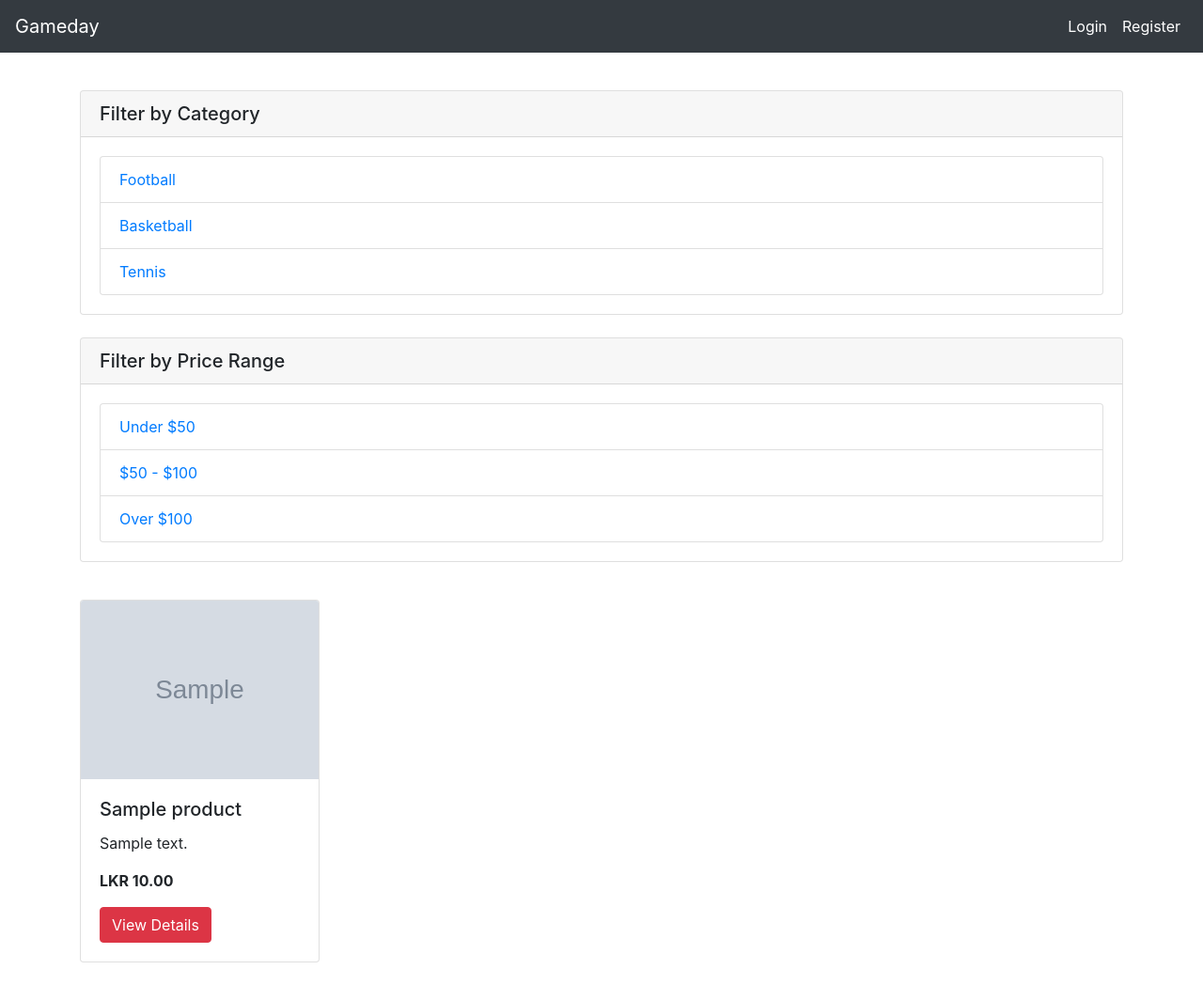
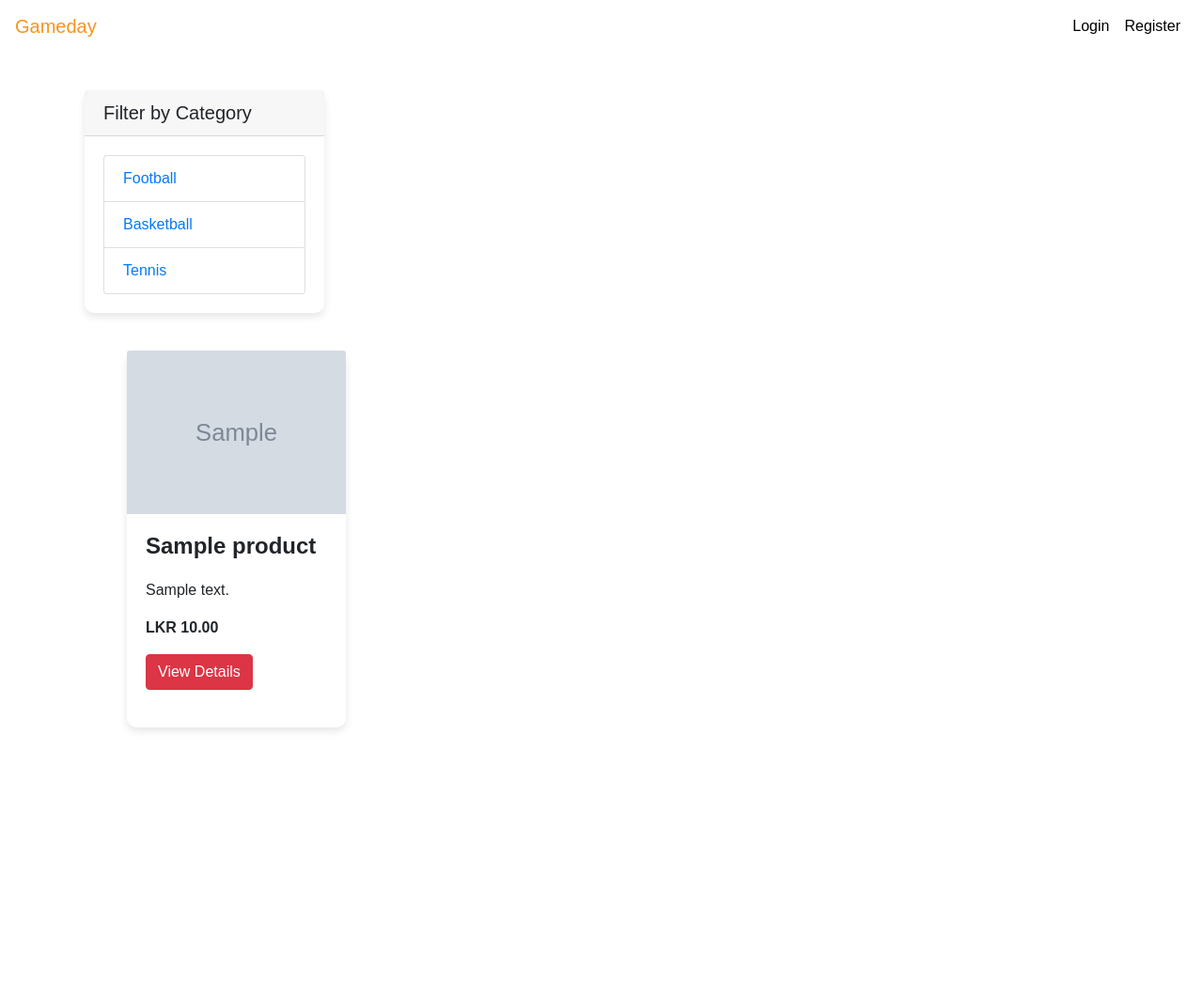
Before and after one commit to theekshanahansa/Group_11-Simple-e-commerce-system, a Django app: page /shop/products/ in a window 1280 px wide. Shown: the whole page at 94% size. After the commit the page ends 778 px from the top, so only its background shows below. Run offline with Django 5.2, Linux system fonts and the light colour scheme; tables that the repository leaves empty hold one stand-in row (values such as "Sample post"); grey boxes marked "Sample" are stand-in pictures; some libraries are stand-ins or nearby versions.

Commit message:
add some styles to product list page

```diff
--- a/shop/static/CSS/styles.css
+++ b/shop/static/CSS/styles.css
@@ -1,245 +1,26 @@
 /* General Styles */
 body {
     font-family: 'Arial', sans-serif;
-    background-color: #d4d4d4; /* Updated background color */
+    background-color: #ffffff; /* Updated background color */
     padding-top: 56px; /* Adjust based on navbar height */
-    margin: 0;
+    margin-left:10px
+}
+.container-fluid {
+    padding-left: 60px;
+    padding-right: 60px;
 }
 
 /* Navbar Styles */
 .navbar {
-    background-color: #ffd335; /* Dark background for navbar */
+    background-color: #ffffff; /* Dark background for navbar */
 }
 
 .navbar-brand {
-    color: #ffffff !important; /* White color for navbar brand */
+    color: #f79420 !important; /* White color for navbar brand */
 }
 
 .navbar-nav .nav-link {
-    color: #ffffff !important; /* White color for navbar links */
-}
-
-/* Button Styles */
-.btn-primary {
-    background-color: #dc3545; /* Red color for primary buttons */
-    border-color: #dc3545; /* Red color for button borders */
-}
-
-.btn-primary:hover {
-    background-color: #c82333; /* Darker red on hover */
-    border-color: #bd2130; /* Darker red for border on hover */
-}
-
-.btn-block {
-    display: block;
-    width: 100%;
-}
-
-/* Home Page Styles */
-.hero {
-    position: relative;
-    background: url('sportsstore2.jpg') center center no-repeat;
-    background-size: cover; /* Ensure the image covers the container */
-    height: 75vh;
-    color: white;
-    text-align: center;
-    display: flex;
-    align-items: center;
-    justify-content: center;
-}
-
-.hero-content {
-    text-align: center;
-}
-
-.hero h1 {
-    font-size: 4rem;
-    font-weight: bold;
-    text-shadow: 2px 2px 4px rgba(0, 0, 0, 0.5);
-}
-
-.hero p {
-    font-size: 1.5rem;
-    text-shadow: 2px 2px 4px rgba(0, 0, 0, 0.5);
-}
-
-.hero .btn {
-    margin-top: 20px;
-}
-
-/* Remove margins for home page */
-.no-margins {
-    padding-left: 0;
-    padding-right: 0;
-}
-
-/* Product Card Styles */
-.card {
-    border: none; /* Remove default card border */
-    border-radius: 10px; /* Add rounded corners to cards */
-    box-shadow: 0 4px 8px rgba(0, 0, 0, 0.1); /* Add subtle shadow for depth */
-}
-
-.card-img-top {
-    height: 350px; /* Set a fixed height for the card images */
-    object-fit: cover; /* Ensure the image covers the entire area without stretching */
-    border-top-left-radius: 10px; /* Rounded corners for the top left and right of the image */
-    border-top-right-radius: 10px;
-}
-
-.card-body {
-    padding: 20px; /* Add padding inside the card body */
-}
-
-.card-title {
-    font-size: 1.25rem; /* Larger font size for the card title */
-    font-weight: bold;
-}
-
-.card-text {
-    font-size: 1rem; /* Regular font size for card text */
-    color: #6c757d; /* Dim color for card text */
-}
-
-.btn-primary {
-    background-color: #dc3545; /* Red color for primary buttons */
-    border-color: #dc3545; /* Red color for button borders */
-}
-
-.btn-primary:hover {
-    background-color: #c82333; /* Darker red on hover */
-    border-color: #bd2130; /* Darker red for border on hover */
-}
-
-@media (max-width: 768px) {
-    .card-img-top {
-        height: 200px; /* Adjust image height for smaller screens */
-    }
-}
-
-
-.popular-categories {
-    background-color: #007bff; /* Blue background color */
-    padding: 20px 0; /* Adjust padding as needed */
-    margin-left: -15px; /* Remove default container padding */
-    margin-right: -15px; /* Remove default container padding */
-}
-
-/* Category Filter Styles */
-.category-filter {
-    margin-bottom: 20px;
-    margin-left: 15px; /* Add left margin for category filter */
-    margin-right: 15px; /* Add right margin for category filter */
-}
-
-.category-filter select {
-    width: 100%;
-    padding: 10px;
-    border: 1px solid #ccc;
-    border-radius: 5px;
-}
-
-/* Footer Styles */
-footer {
-    background-color: #343a40;
-    color: white;
-    padding: 20px 0;
-    text-align: center;
-}
-
-footer a {
-    color: #dc3545;
-    text-decoration: none;
-}
-
-footer a:hover {
-    color: #c82333;
-    text-decoration: underline;
-}
-
-/* Media Queries */
-@media (max-width: 768px) {
-    .hero h1 {
-        font-size: 3rem;
-    }
-
-    .hero p {
-        font-size: 1.25rem;
-    }
-}
-
-/* Login and Register Page Styles */
-.auth-container {
-    display: flex;
-    justify-content: center;
-    align-items: center;
-    min-height: 100vh;
-    padding: 20px;
-}
-
-.auth-form-wrapper {
-    background: white;
-    padding: 40px;
-    border-radius: 10px;
-    box-shadow: 0 4px 10px rgba(0, 0, 0, 0.1);
-    max-width: 500px;
-    width: 100%;
-    text-align: center;
-}
-
-.auth-title {
-    margin-bottom: 20px;
-    font-size: 24px;
-    color: #333;
-}
-
-.auth-form-wrapper .form-group {
-    margin-bottom: 20px;
-    text-align: left;
-}
-
-.auth-form-wrapper .form-control {
-    border-radius: 5px;
-    border: 1px solid #ddd;
-    padding: 10px;
-    width: 100%;
-    font-size: 16px;
-}
-
-.auth-form-wrapper .btn-primary {
-    background: #007bff;
-    border: none;
-    border-radius: 5px;
-    padding: 10px 15px;
-    font-size: 18px;
-    cursor: pointer;
-    transition: background 0.3s;
-}
-
-.auth-form-wrapper .btn-primary:hover {
-    background: #0056b3;
-}
-############################
-
-/* General Styles */
-body {
-    font-family: 'Arial', sans-serif;
-    background-color: #d4d4d4; /* Updated background color */
-    padding-top: 56px; /* Adjust based on navbar height */
-    margin: 0;
-}
-
-/* Navbar Styles */
-.navbar {
-    background-color: #ffd335; /* Dark background for navbar */
-}
-
-.navbar-brand {
-    color: #ffffff !important; /* White color for navbar brand */
-}
-
-.navbar-nav .nav-link {
-    color: #ffffff !important; /* White color for navbar links */
+    color: #000000 !important; /* White color for navbar links */
 }
 
 /* Button Styles */
--- a/shop/templates/shop/Base.html
+++ b/shop/templates/shop/Base.html
@@ -6,34 +6,8 @@
     <meta name="viewport" content="width=device-width, initial-scale=1.0">
     <title>{% block title %}Gameday{% endblock %}</title>
     <link rel="stylesheet" href="https://stackpath.bootstrapcdn.com/bootstrap/4.5.2/css/bootstrap.min.css">
-    <link rel="stylesheet" href="{% static 'css/custom.css' %}">
-    <style>
-        body {
-            padding-top: 56px; /* Adjust based on navbar height */
-        }
+    <link rel="stylesheet" href="{% static 'css/styles.css' %}">
 
-        .navbar {
-            background-color: #343a40; /* Dark background for navbar */
-        }
-
-        .navbar-brand {
-            color: #ffffff !important; /* White color for navbar brand */
-        }
-
-        .navbar-nav .nav-link {
-            color: #ffffff !important; /* White color for navbar links */
-        }
-
-        .btn-primary {
-            background-color: #dc3545; /* Red color for primary buttons */
-            border-color: #dc3545; /* Red color for button borders */
-        }
-
-        .btn-primary:hover {
-            background-color: #c82333; /* Darker red on hover */
-            border-color: #bd2130; /* Darker red for border on hover */
-        }
-    </style>
 </head>
 
 <body>
@@ -64,7 +38,7 @@
         </div>
     </nav>
 
-    <div class="container mt-4">
+    <div class="container mt-4 container-custom">
         {% block content %}{% endblock %}
     </div>
 
--- a/shop/templates/shop/product_list.html
+++ b/shop/templates/shop/product_list.html
@@ -5,7 +5,7 @@
 {% block content %}
 <div class="row">
     <!-- Product Filters (Left Side) -->
-    <div class="container-fluid mt-3">
+    <div class="col-lg-3 col-md-4 col-sm-12 mt-3">
         <div class="card mb-4">
             <h5 class="card-header">Filter by Category</h5>
             <div class="card-body">
@@ -18,27 +18,14 @@
                 </ul>
             </div>
         </div>
-
-        <div class="card mb-4">
-            <h5 class="card-header">Filter by Price Range</h5>
-            <div class="card-body">
-                <!-- Example of filtering by price range -->
-                <ul class="list-group">
-                    <li class="list-group-item"><a href="#">Under $50</a></li>
-                    <li class="list-group-item"><a href="#">$50 - $100</a></li>
-                    <li class="list-group-item"><a href="#">Over $100</a></li>
-                </ul>
-            </div>
-        </div>
-
         <!-- Additional filters can be added here -->
     </div>
 
     <!-- Product Cards (Main Content) -->
-    <div class="container-fluid mt-3">
+    <div class=" container-fluid mt-3  no-margins">
         <div class="row">
             {% for product in products %}
-            <div class="col-md-3 mb-4">
+            <div class="col-lg-3 col-md-4 col-sm-6 mb-4">
                 <div class="card h-100">
                     <img src="{{ product.image.url }}" class="card-img-top" alt="{{ product.name }}">
                     <div class="card-body">
```
Also changed, not shown: other parts of shop/static/CSS/styles.css (+84 -0 lines).
